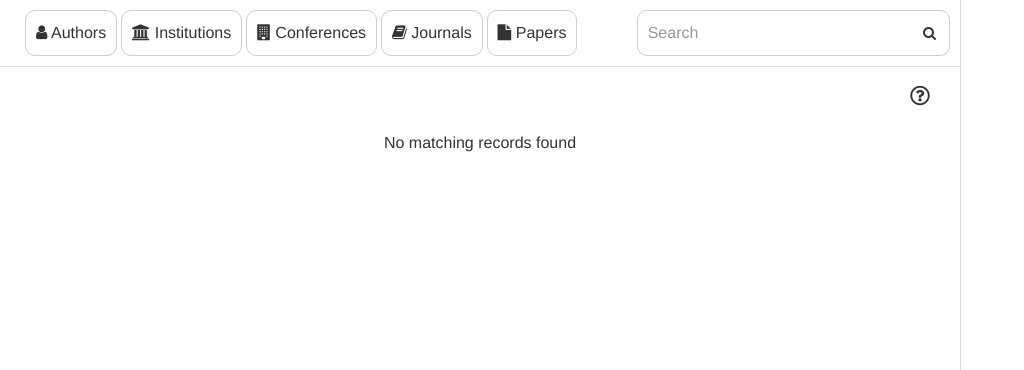
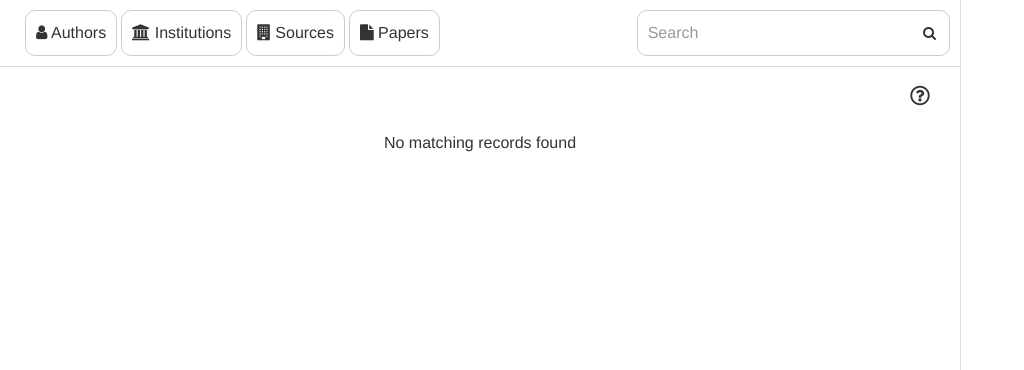
Before and after one commit to csmetrics/influencemap, a Flask app: page /create in a window 1280 px wide. Shown: the part 50-420 px from the top of the page, without its empty margins (0-1024 px from the left). Run offline with Flask 2, Linux system fonts and the light colour scheme; some libraries are stand-ins or nearby versions.

Commit message:
merge conference and journal search into source search

```diff
--- a/core/utils/entity_type.py
+++ b/core/utils/entity_type.py
@@ -8,7 +8,6 @@ class Entity_type(Enum):
     '''
     AUTH = ('AUTH', 'auth', 'author', 'auth_name', 'Author', 'Author', 'AuthorIDs', 'DisplayAuthorName')
     AFFI = ('AFFI', 'affi', 'institution', 'affi_name', 'Affiliation', 'Affiliation', 'AffiliationIDs', 'Name')
-    CONF = ('CONF', 'conf', 'conference', 'conf_abv', 'Conference', 'ConferenceSeries', 'ConferenceSeriesIDs', 'ShortName')
     JOUR = ('JOUR', 'journ', 'journal', 'journ_name', 'Journal', 'Journal', 'JournalID', 'NormalizedShortName')
     FSTD = ('FSTD', 'fos', 'field', 'field_name', 'Field', 'Field', 'FieldOfStudyId', 'NormalizedName')
 
--- a/webapp/templates/search_tables.html
+++ b/webapp/templates/search_tables.html
@@ -4,8 +4,7 @@
       <div class="entity-type-div col-md-8">
           <button class="btn-sm entity-type-btn"  data-entitytype="author"><i class="fa fa-user"></i>  Authors</button>
           <button class="btn-sm entity-type-btn"  data-entitytype="institution"><i class="fa fa-university"></i>  Institutions</button>
-          <button class="btn-sm entity-type-btn"  data-entitytype="conference"><i class="fa fa-building"></i>  Conferences</button>
-          <button class="btn-sm entity-type-btn"  data-entitytype="journal"><i class="fa fa-book"></i>  Journals</button>
+          <button class="btn-sm entity-type-btn"  data-entitytype="source"><i class="fa fa-building"></i>  Sources</button>
           <button class="btn-sm entity-type-btn"  data-entitytype="paper"><i class="fa fa-file"></i>  Papers</button>
           <!-- <button class="btn-sm entity-type-btn"  data-entitytype="topic"><i class="fa fa fa-flask"></i>  Topics</button> -->
       </div>
--- a/webapp/views.py
+++ b/webapp/views.py
@@ -177,8 +177,7 @@ s = {
 openalex_type_map = {
     'author': 'authors',
     'institution': 'institutions',
-    'conference': 'sources',
-    'journal': 'sources',
+    'source': 'sources',
     'paper': 'works',
     'topic': 'concepts',
 }
```
